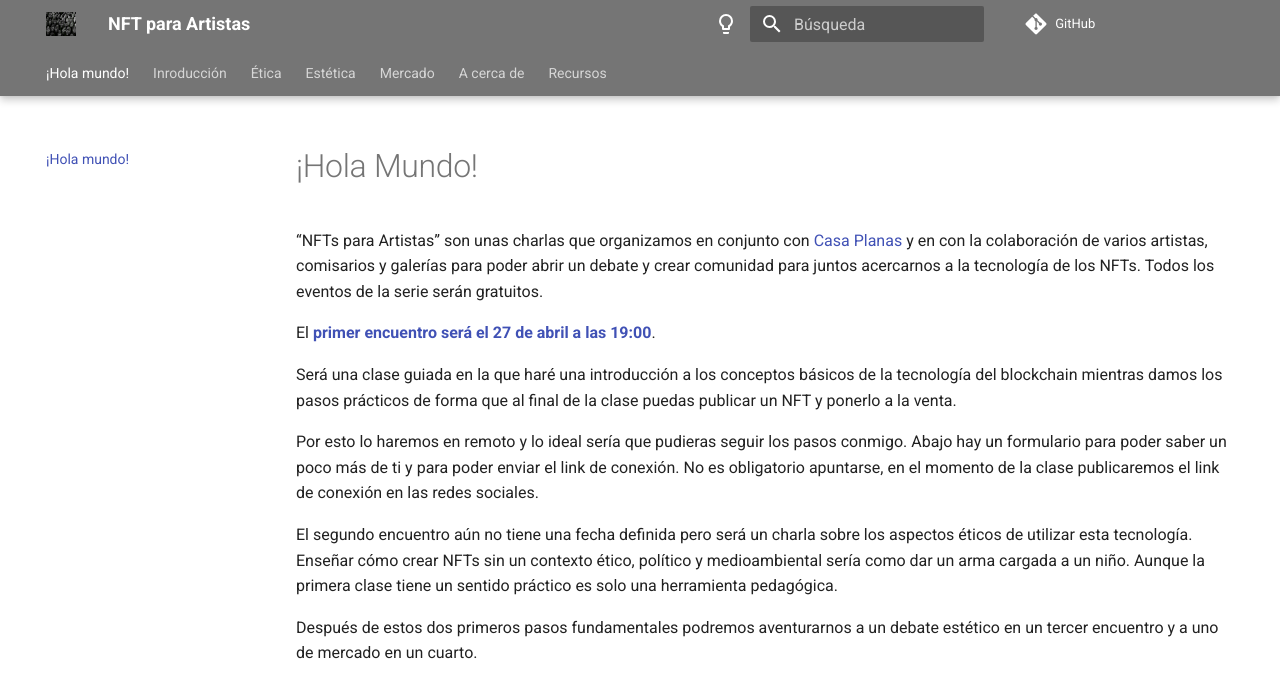
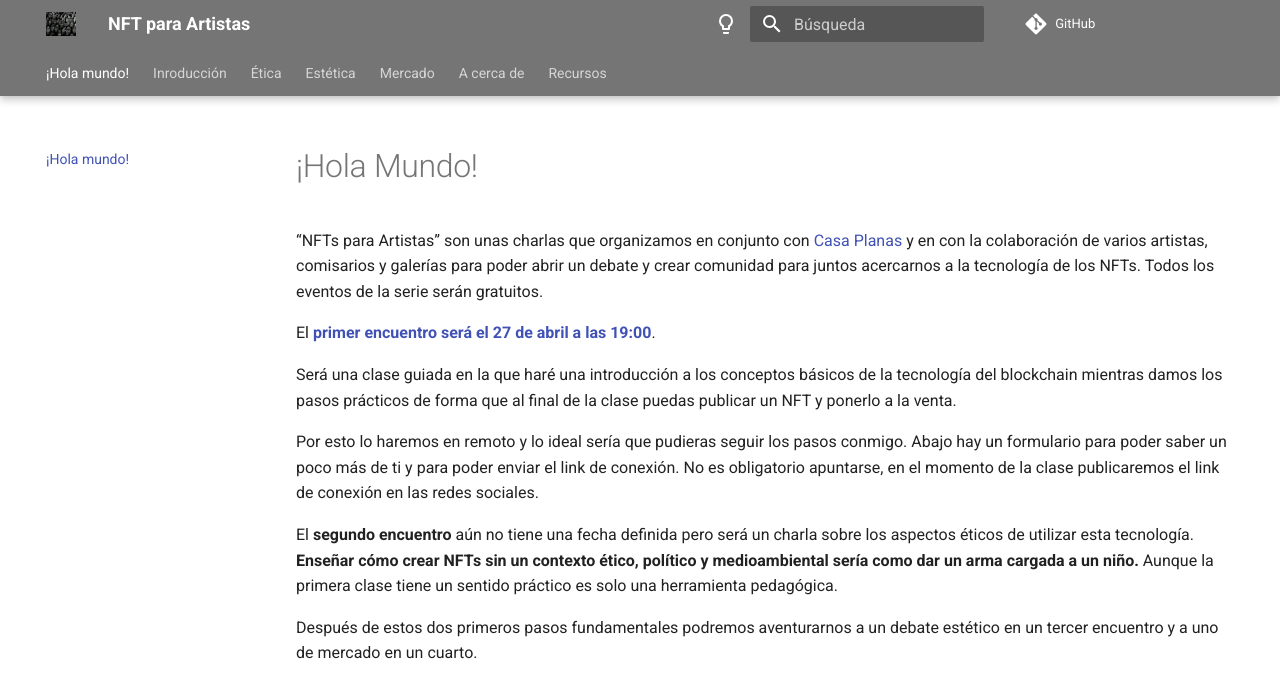
Before and after one commit to fransimo/nft_para_artistas, an MkDocs documentation site: the page built from docs/index.md, in a window 1280 px wide and 900 px high, cut to the strip 0-678 px from the top of the window. Built offline with MkDocs 1.6.1 and Material for MkDocs 9.7.7, drawn with Linux system fonts in a browser that asks for light colours; comment, search, counter and statistics services are not loaded.

```diff
--- a/docs/index.md
+++ b/docs/index.md
@@ -13,9 +13,9 @@ Por esto lo haremos en remoto y lo ideal sería que pudieras seguir los pasos co
 saber un poco más de ti y para poder enviar el link de conexión. No es obligatorio apuntarse, en el momento de la clase
 publicaremos el link de conexión en las redes sociales.
 
-El segundo encuentro aún no tiene una fecha definida pero será un charla sobre los aspectos éticos de utilizar esta
-tecnología. Enseñar cómo crear NFTs sin un contexto ético, político y medioambiental sería como dar un arma cargada a un
-niño. Aunque la primera clase tiene un sentido práctico es solo una herramienta pedagógica.
+El **segundo encuentro** aún no tiene una fecha definida pero será un charla sobre los aspectos éticos de utilizar esta
+tecnología. **Enseñar cómo crear NFTs sin un contexto ético, político y medioambiental sería como dar un arma cargada a un
+niño.** Aunque la primera clase tiene un sentido práctico es solo una herramienta pedagógica.
 
 Después de estos dos primeros pasos fundamentales podremos aventurarnos a un debate estético en un tercer encuentro y a
 uno de mercado en un cuarto.
--- a/mkdocs.yml
+++ b/mkdocs.yml
@@ -16,6 +16,7 @@ nav:
     - 'Comprar NFTs': '01_introduction/buy_sell_nft.md'
     - 'Show me the money!': '01_introduction/show_me_the_money.md'
     - 'Cómo hacer colecciones colaborativas': '01_introduction/collab.md'
+    - 'Ciber seguridad': '01_introduction/cyber_security.md'
   - 'Ética': '02_ethics/index.md'
   - 'Estética': '03_aesthetics/index.md'
   - 'Mercado': '04_market/index.md'
```
Also changed, not shown: README.md (+7 -4 lines), docs/01_introduction/blockchain.md (+5 -1 lines), docs/01_introduction/buy_sell.md (+2 -0 lines), docs/01_introduction/cyber_security.md (added, +1 -0 lines), docs/01_introduction/show_me_the_money.md (+2 -0 lines), docs/resources.md (+5 -0 lines).
